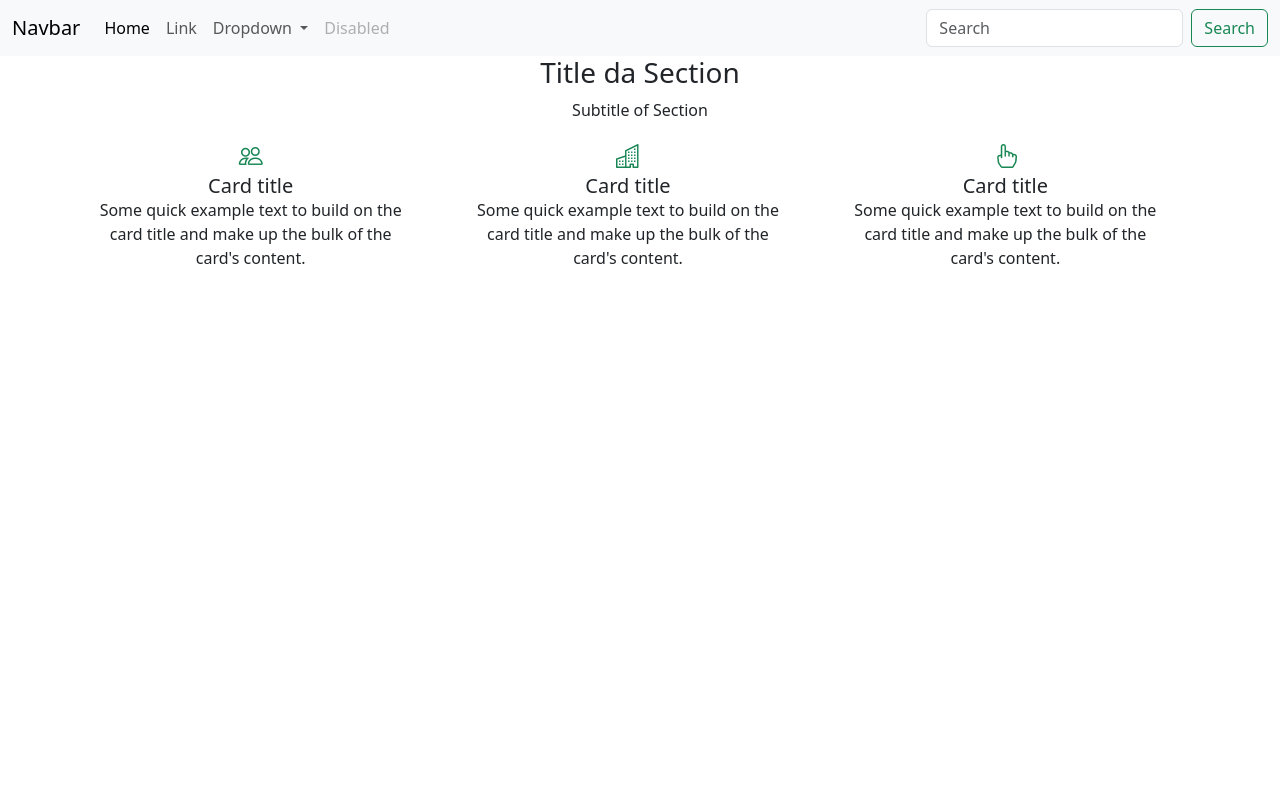
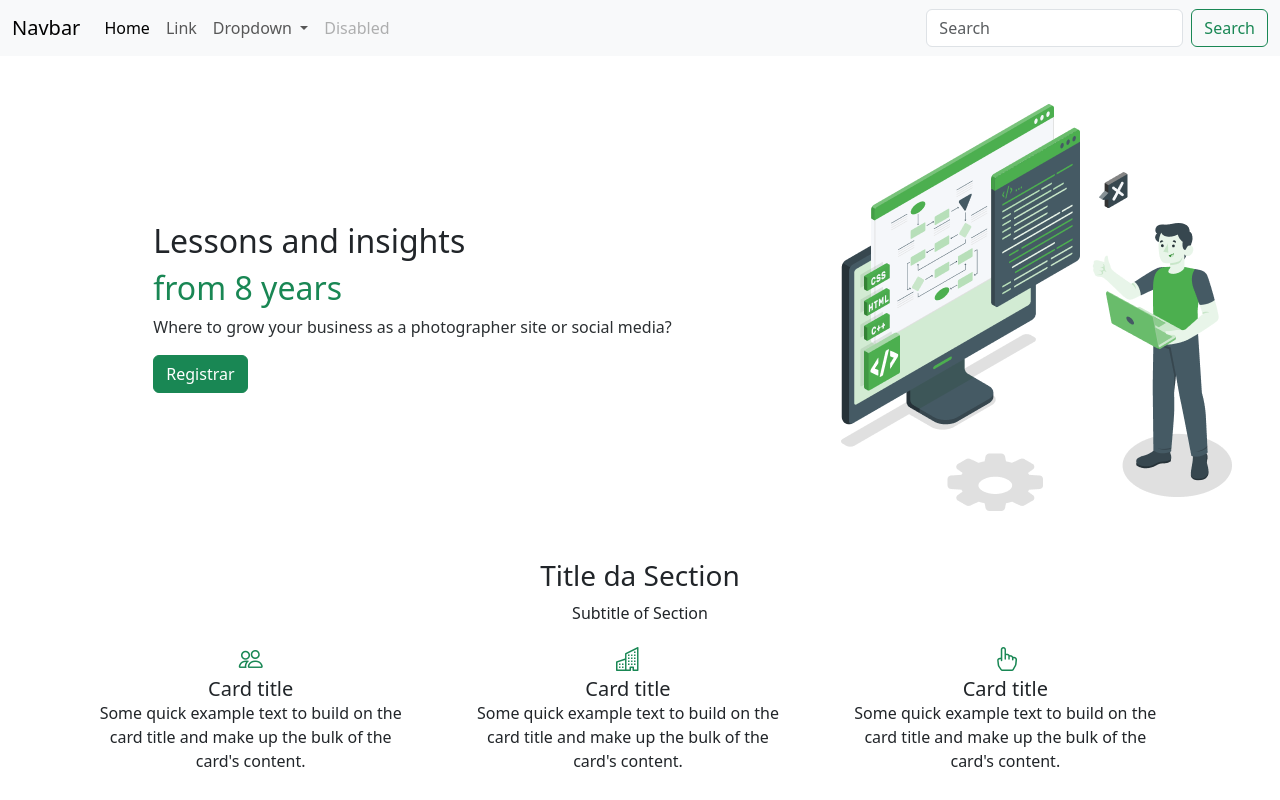
Before and after one commit to rodrigonogueira480/projeto, a plain HTML site: page index.html in a window 1280 px wide. Drawn offline with nearby package versions, Linux system fonts and the light colour scheme.

Commit message:
Banner principal

```diff
--- a/index.html
+++ b/index.html
@@ -47,6 +47,23 @@
             </div>
           </nav>
     </header>
+    <!-- Banner -->
+     <div class="row p-5">
+        <!-- Coluna da esquerda -->
+         <div class="col d-flex align-items-center justify-content-center">
+            <div>
+            <h2>Lessons and insights</h2>
+            <h2 class="text-success">from 8 years</h2>
+            <p class="text-secondary-emphasis">Where to grow your business as a photographer site or social media?</p>
+            <button type="button" class="btn btn-success">Registrar</button>
+            </div>
+         </div>
+         <!-- coluna da direita -->
+          <div class="col-auto">
+            <img src="assets/imagem_banner.png" alt="imagem_banner">
+          </div>
+     </div>
+     <!-- Cards -->
     <section class="container">
         <h3 class="text-center">
             Title da Section
```
Also changed, not shown: assets/imagem_banner.png (added).
